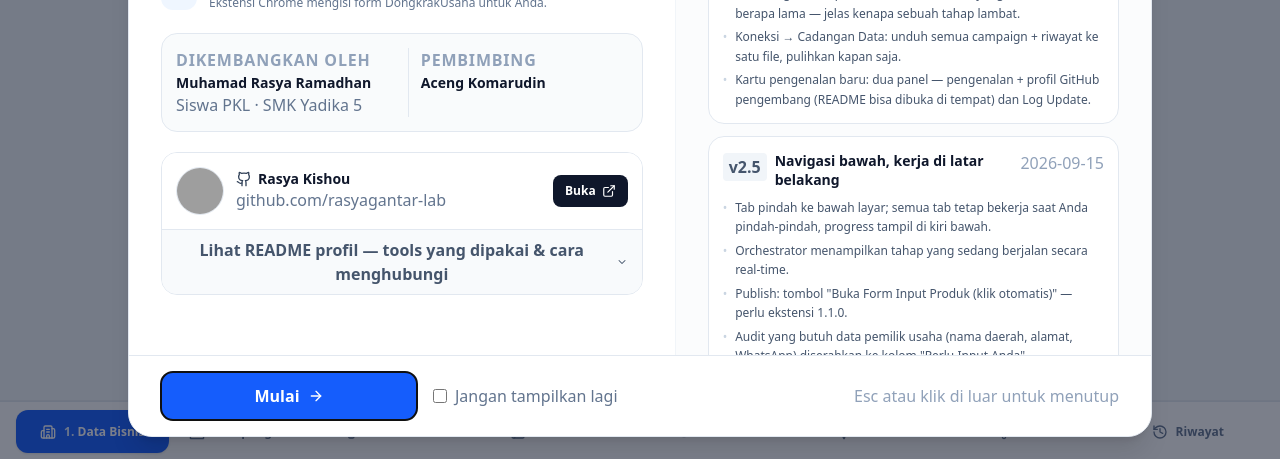
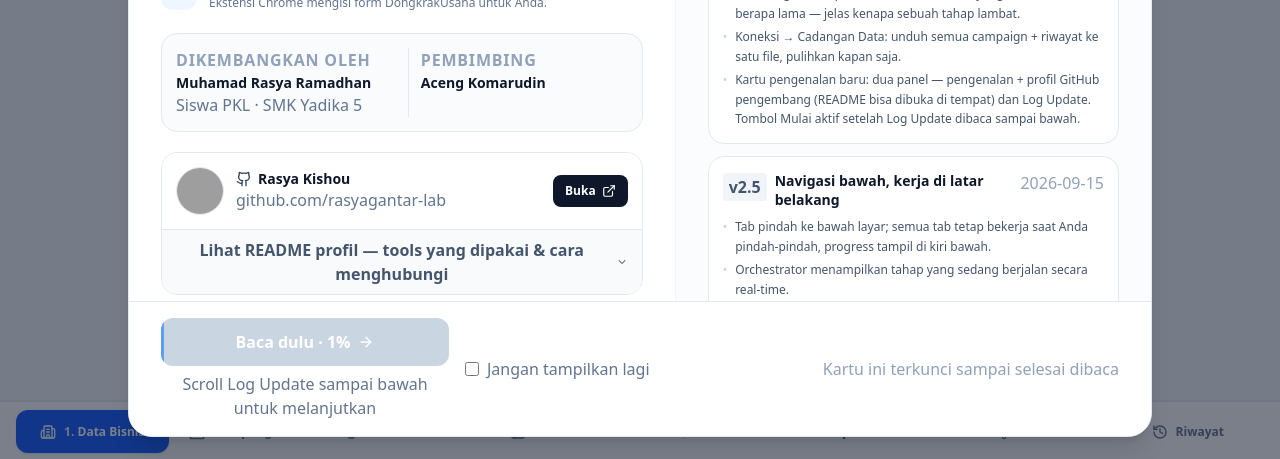
Before and after one commit to rasyagantar-lab/dongkrak-usaha-project, a React (Vite) app: page / in a window 1280 px wide. Shown: the part 339-798 px from the top of the page. Built offline with nearby package versions, Linux system fonts and the light colour scheme; no server answers; grey boxes are pictures that could not be loaded.

Commit message:
splash: Mulai unlocks only after the update log is read to the bottom

```diff
--- a/src/changelog.ts
+++ b/src/changelog.ts
@@ -25,7 +25,7 @@ export const CHANGELOG: ChangelogEntry[] = [
       'AI Orchestrator ±23 detik (sebelumnya 2–5 menit); saat Google sedang bermasalah tetap di bawah 1,5 menit.',
       'Task Ledger memperlihatkan model mana yang dicoba dan berapa lama — jelas kenapa sebuah tahap lambat.',
       'Koneksi → Cadangan Data: unduh semua campaign + riwayat ke satu file, pulihkan kapan saja.',
-      'Kartu pengenalan baru: dua panel — pengenalan + profil GitHub pengembang (README bisa dibuka di tempat) dan Log Update.'
+      'Kartu pengenalan baru: dua panel — pengenalan + profil GitHub pengembang (README bisa dibuka di tempat) dan Log Update. Tombol Mulai aktif setelah Log Update dibaca sampai bawah.'
     ]
   },
   {
--- a/src/components/WelcomeSplash.tsx
+++ b/src/components/WelcomeSplash.tsx
@@ -1,4 +1,4 @@
-import React, { useEffect, useState } from 'react';
+import React, { useCallback, useEffect, useRef, useState } from 'react';
 import { Globe, ArrowRight, Building2, Workflow, Send, Github, ExternalLink, History, RefreshCw, ChevronDown, ChevronUp } from 'lucide-react';
 import { CHANGELOG, APP_VERSION } from '../changelog';
 
@@ -55,6 +55,31 @@ export const WelcomeSplash: React.FC = () => {
   const [never, setNever] = useState(false);
 
   const [readmeOpen, setReadmeOpen] = useState(false);
+
+  // "Read before you continue": Mulai stays disabled until the Log Update has been
+  // scrolled to the bottom. On desktop that is the right pane; on phones the whole
+  // card scrolls as one and the log sits at the bottom, so the wrapper is measured.
+  // A pane that fits without scrolling counts as read. Esc / click-outside honour
+  // the same gate, otherwise it would be decorative.
+  const wrapRef = useRef<HTMLDivElement>(null);
+  const logRef = useRef<HTMLElement>(null);
+  const [readPct, setReadPct] = useState(0);
+  const [nudge, setNudge] = useState(0);
+  const hasRead = readPct >= 100;
+  const measureRead = useCallback(() => {
+    const isDesktop = window.matchMedia('(min-width: 1024px)').matches;
+    const el = isDesktop ? logRef.current : wrapRef.current;
+    if (!el) return;
+    const max = el.scrollHeight - el.clientHeight;
+    const pct = max <= 4 ? 100 : Math.min(100, Math.round(((el.scrollTop + 4) / max) * 100));
+    setReadPct(prev => (pct > prev ? pct : prev)); // reading is monotonic
+  }, []);
+  useEffect(() => {
+    if (!visible) return;
+    const t = setTimeout(measureRead, 400); // after the rise-in animation settles
+    window.addEventListener('resize', measureRead);
+    return () => { clearTimeout(t); window.removeEventListener('resize', measureRead); };
+  }, [visible, readmeOpen, measureRead]);
   const [profile, setProfile] = useState<GithubProfile | null>(null);
   const [profileState, setProfileState] = useState<'idle' | 'loading' | 'ready' | 'error'>('idle');
 
@@ -68,7 +93,7 @@ export const WelcomeSplash: React.FC = () => {
     window.addEventListener('keydown', onKey);
     return () => window.removeEventListener('keydown', onKey);
     // eslint-disable-next-line react-hooks/exhaustive-deps
-  }, [visible, never]);
+  }, [visible, never, hasRead]);
 
   // The README is fetched only when the card is expanded -- it is the heaviest
   // thing on this screen and most sessions never open it.
@@ -87,6 +112,7 @@ export const WelcomeSplash: React.FC = () => {
 
   const dismiss = () => {
     if (closing) return;
+    if (!hasRead) { setNudge(n => n + 1); return; }
     setClosing(true);
     writeFlag('session', SESSION_KEY);
     if (never) writeFlag('local', NEVER_KEY);
@@ -139,7 +165,7 @@ export const WelcomeSplash: React.FC = () => {
         </div>
 
         {/* Two panes; stacked on phones. Each pane scrolls on its own. */}
-        <div className="relative flex-1 min-h-0 grid grid-cols-1 lg:grid-cols-[1.15fr_1fr] overflow-y-auto lg:overflow-hidden">
+        <div ref={wrapRef} onScroll={measureRead} className="relative flex-1 min-h-0 grid grid-cols-1 lg:grid-cols-[1.15fr_1fr] overflow-y-auto lg:overflow-hidden">
           {/* LEFT: about + credits + GitHub */}
           <section className="lg:overflow-y-auto px-6 sm:px-8 py-5 space-y-5 lg:border-r border-slate-100">
             <div>
@@ -236,7 +262,7 @@ export const WelcomeSplash: React.FC = () => {
           </section>
 
           {/* RIGHT: update log */}
-          <section className="lg:overflow-y-auto px-6 sm:px-8 py-5 bg-slate-50/60">
+          <section ref={logRef} onScroll={measureRead} className="lg:overflow-y-auto px-6 sm:px-8 py-5 bg-slate-50/60">
             <div className="flex items-center gap-2 text-3xs font-semibold text-slate-400 uppercase tracking-wider mb-3 animate-du-rise motion-reduce:animate-none" style={rise(2)}>
               <History className="w-3.5 h-3.5" /> Log Update
             </div>
@@ -266,15 +292,32 @@ export const WelcomeSplash: React.FC = () => {
 
         {/* Footer */}
         <div className="relative shrink-0 px-6 sm:px-8 py-4 border-t border-slate-200 flex flex-col sm:flex-row sm:items-center gap-3 bg-white">
+          <div className="sm:w-72 flex flex-col gap-1.5">
             <button
               type="button"
               onClick={dismiss}
+              disabled={!hasRead}
               autoFocus
-            className="sm:w-64 inline-flex items-center justify-center gap-2 bg-blue-600 hover:bg-blue-700 active:scale-[0.98] text-white text-base font-semibold rounded-xl px-4 py-3 transition-colors transition-transform motion-reduce:transition-none cursor-pointer"
+              title={hasRead ? undefined : 'Scroll Log Update sampai bawah dulu'}
+              className={`relative overflow-hidden inline-flex items-center justify-center gap-2 text-white text-base font-semibold rounded-xl px-4 py-3 transition-colors transition-transform motion-reduce:transition-none ${
+                hasRead ? 'bg-blue-600 hover:bg-blue-700 active:scale-[0.98] cursor-pointer' : 'bg-slate-300 cursor-not-allowed'
+              }`}
             >
-            Mulai
+              {/* Reading progress fills the button from the left (transform only). */}
+              {!hasRead && (
+                <span aria-hidden="true" className="absolute inset-0 bg-blue-500/70 origin-left transition-transform duration-300 ease-out motion-reduce:transition-none" style={{ transform: `scaleX(${readPct / 100})` }} />
+              )}
+              <span className="relative inline-flex items-center gap-2">
+                {hasRead ? 'Mulai' : `Baca dulu · ${readPct}%`}
                 <ArrowRight className="w-4 h-4" />
+              </span>
             </button>
+            {!hasRead && (
+              <span key={nudge} className={`text-3xs text-slate-500 text-center ${nudge ? 'animate-du-scale-in motion-reduce:animate-none text-rose-600 font-semibold' : ''}`}>
+                {nudge ? 'Belum bisa — scroll Log Update sampai bawah dulu 😄' : 'Scroll Log Update sampai bawah untuk melanjutkan'}
+              </span>
+            )}
+          </div>
           <label className="inline-flex items-center gap-2 text-2xs text-slate-500 cursor-pointer select-none sm:pl-1">
             <input
               type="checkbox"
@@ -284,7 +327,7 @@ export const WelcomeSplash: React.FC = () => {
             />
             Jangan tampilkan lagi
           </label>
-          <span className="sm:ml-auto text-3xs text-slate-400">Esc atau klik di luar untuk menutup</span>
+          <span className="sm:ml-auto text-3xs text-slate-400">{hasRead ? 'Esc atau klik di luar untuk menutup' : 'Kartu ini terkunci sampai selesai dibaca'}</span>
         </div>
       </div>
     </div>
```
Also changed, not shown: 1 other file (tests, documents, lock files or other folders). Lines whose indentation alone changed are shown as unchanged.
